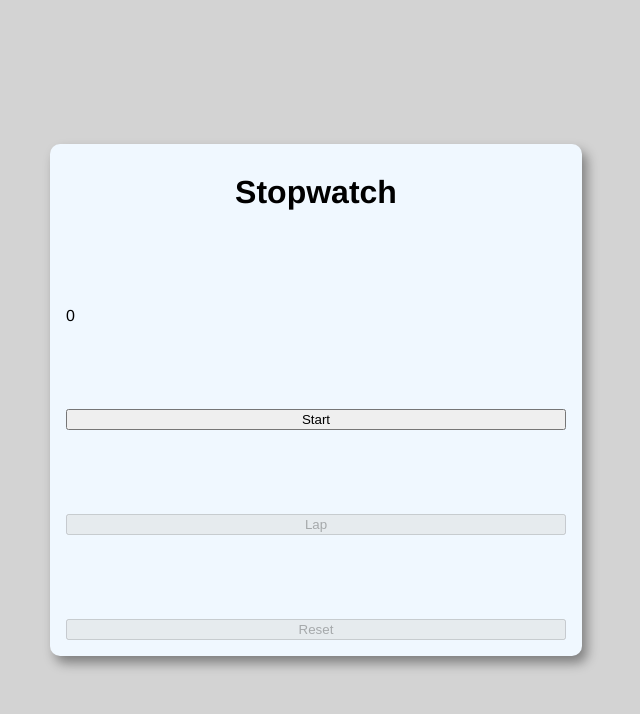
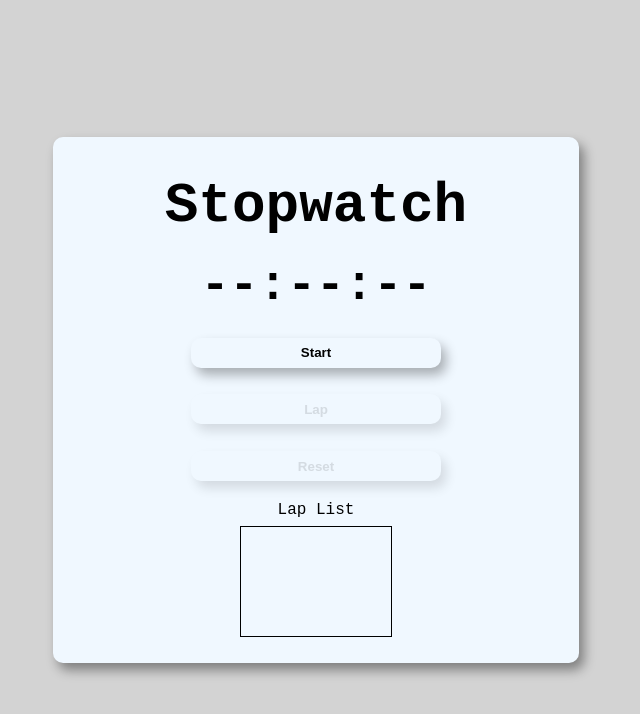
Before and after one commit to Shopify/eng-intern-assessment-react, a React app: page / in a window 1280 px wide. Shown: the top 714 px of the page, without its empty margins (324-964 px from the left). Built offline with nearby package versions, Linux system fonts and the light colour scheme; the HTML template or start-up script is replaced by a standard one.

Commit message:
added styling, created  list of laps

```diff
--- a/src/StopWatch.tsx
+++ b/src/StopWatch.tsx
@@ -2,6 +2,21 @@ import React, { useEffect, useState } from 'react';
 import StopWatchButton from './StopWatchButton';
 import './styles/StopWatch.css';
 import { Timer } from './types/Timer';
+
+const formatTime = (time: number): string => {
+	if (time === 0) {
+		return '--:--:--';
+	}
+	const ms = (time % 100).toString().padStart(2, '0');
+	const s = Math.floor((time % 6000) / 100)
+		.toString()
+		.padStart(2, '0');
+	const mins = Math.floor((time % 360000) / 6000)
+		.toString()
+		.padStart(2, '0');
+
+	return `${mins}:${s}:${ms}`;
+};
 
 export default function StopWatch() {
 	const [timer, setTimer] = useState<Timer>({
@@ -16,7 +31,7 @@ export default function StopWatch() {
 		let interval: NodeJS.Timer;
 		if (isRunning) {
 			interval = setInterval(
-				() => setTimer({ ...timer, time: time + 1 }),
+				() => setTimer((timer) => ({ ...timer, time: time + 1 })),
 				10
 			);
 		}
@@ -24,7 +39,7 @@ export default function StopWatch() {
 	}, [time, isRunning]);
 
 	const toggleTimer = () => {
-		setTimer({ ...timer, isRunning: !isRunning });
+		setTimer((timer) => ({ ...timer, isRunning: !isRunning }));
 	};
 
 	const resetTimer = () => {
@@ -36,16 +51,16 @@ export default function StopWatch() {
 	};
 
 	const lapTimer = () => {
-		setTimer({
+		setTimer((timer) => ({
 			...timer,
-			laps: [...laps, { number: laps.length, totalTime: 0 }],
-		});
+			laps: [...laps, formatTime(time)],
+		}));
 	};
 
 	return (
 		<main>
 			<h1 className='title'>Stopwatch</h1>
-			<h2 className='time'>{time}</h2>
+			<h2 className='time'>{formatTime(time)}</h2>
 			<StopWatchButton onClick={toggleTimer}>
 				{!isRunning ? 'Start' : 'Stop'}
 			</StopWatchButton>
@@ -55,6 +70,19 @@ export default function StopWatch() {
 			<StopWatchButton onClick={resetTimer} disabled={!time}>
 				Reset
 			</StopWatchButton>
+			<h3 className='lap-title'>Lap List</h3>
+			<ol className='lap-list'>
+				{laps ? (
+					laps.reverse().map((lap, i) => (
+						<li>
+							<p>{laps.length - i}</p>
+							<p>{lap}</p>
+						</li>
+					))
+				) : (
+					<li></li>
+				)}
+			</ol>
 		</main>
 	);
 }
--- a/src/styles/App.css
+++ b/src/styles/App.css
@@ -133,6 +133,6 @@ table {
 /* End of Reset */
 
 body {
-	font-family: Helvetica;
+	font-family: monospace;
 	background-color: lightgray;
 }
--- a/src/styles/StopWatch.css
+++ b/src/styles/StopWatch.css
@@ -7,20 +7,46 @@ main {
 
 	background-color: aliceblue;
 	box-shadow: 5px 7px 12px rgba(0, 0, 0, 0.4);
-	height: 60vh;
-	max-height: 700px;
+	height: 500px;
 	width: 50vw;
 	max-width: 500px;
 	border-radius: 10px;
 
 	display: flex;
 	flex-direction: column;
-	justify-content: space-between;
 	padding: 1em;
 }
 
 .title {
 	font-weight: 800;
-	font-size: 2rem;
-	margin: 0.5em auto;
+	font-size: 3.5rem;
+	margin: 0.5em auto 0.5em;
 }
+
+.time {
+	font-weight: 700;
+	font-size: 3rem;
+
+	margin: 0 auto 0.3em;
+}
+
+.lap-title {
+	font-weight: 400;
+	font-size: 1rem;
+	margin: 0.5em auto 0.5em;
+}
+
+.lap-list {
+	margin: 0 auto 1em;
+	width: 30%;
+	border: 1px solid;
+	flex: 1;
+	overflow: scroll;
+}
+
+.lap-list li {
+	display: flex;
+	flex-direction: row;
+	justify-content: space-between;
+	padding: 0 1em;
+}
--- a/src/styles/StopWatchButton.css
+++ b/src/styles/StopWatchButton.css
@@ -0,0 +1,28 @@
+button {
+	background-color: aliceblue;
+	font-weight: 800;
+	margin: 1em auto;
+	height: 30px;
+	width: 50%;
+	max-width: 300px;
+	border-radius: 10px;
+	box-shadow: 5px 7px 12px rgba(0, 0, 0, 0.3);
+	border: none;
+	transition: box-shadow 200ms;
+	transition: scale 50ms ease-in-out;
+}
+
+button:hover {
+	/* scale: 1.1; */
+	box-shadow: 5px 7px 12px rgba(0, 0, 0, 0.4);
+}
+
+button:active {
+	scale: 0.9;
+}
+
+button:disabled {
+	box-shadow: 5px 7px 12px rgba(0, 0, 0, 0.3);
+	scale: 1;
+	opacity: 0.4;
+}
```
Also changed, not shown: src/types/Timer.d.ts (+1 -6 lines).
